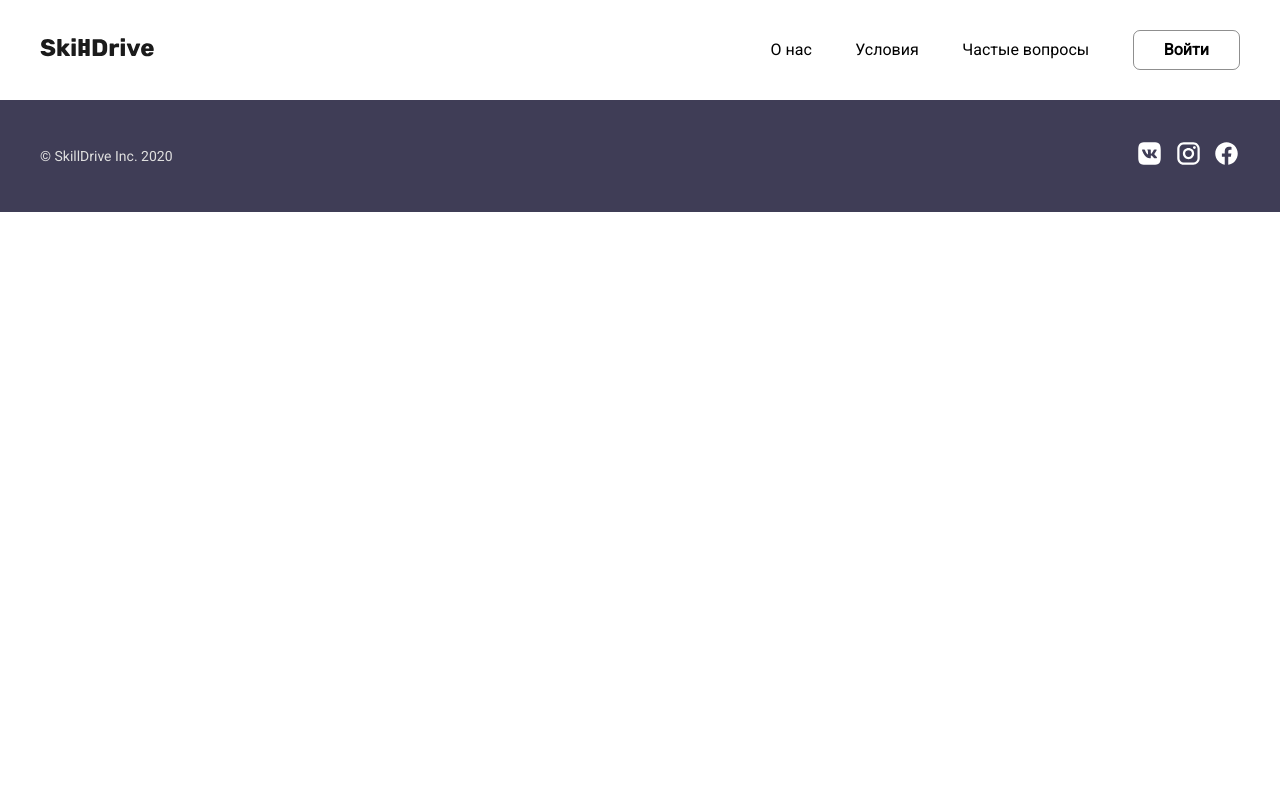
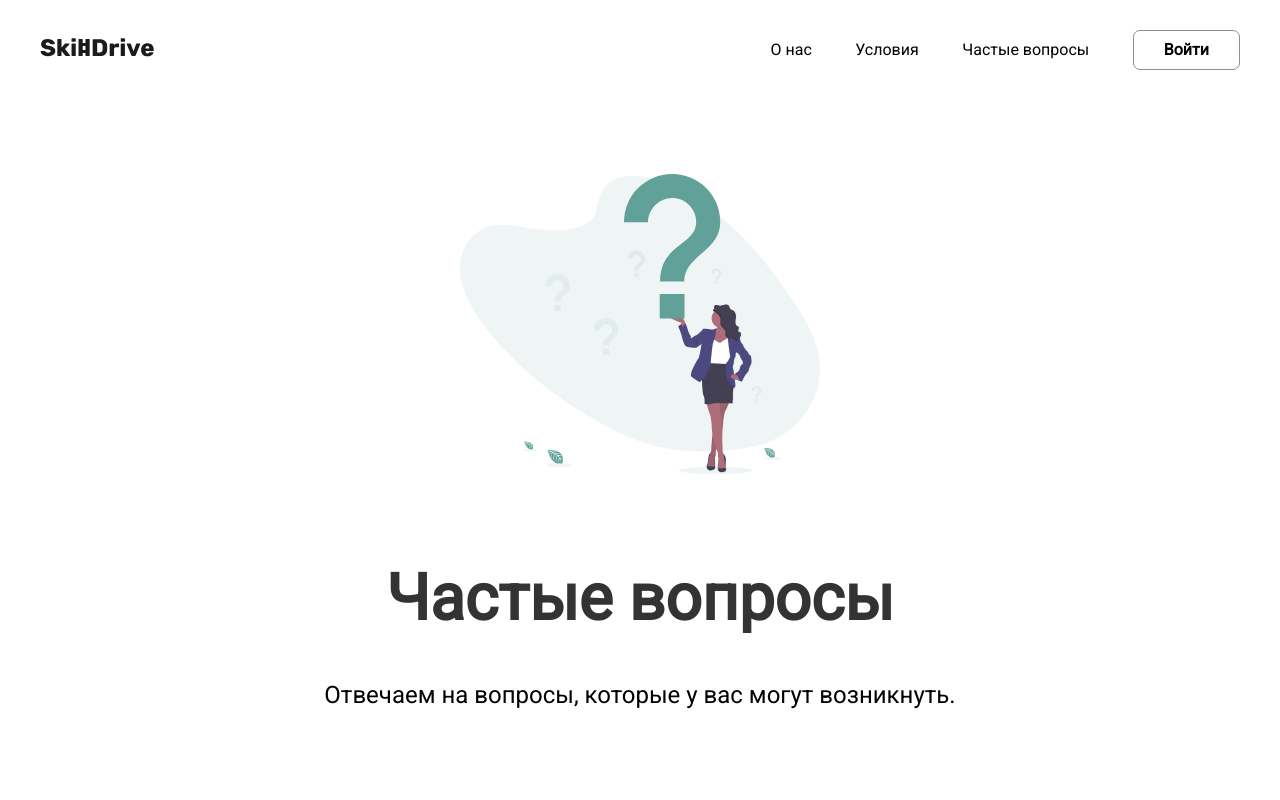
Before and after one commit to alexantoshuk/skillfactory, a plain HTML site: page SF-Drive_homework/module19_homework/faq.html in a window 1280 px wide. Shown: the top 800 px of the page. Drawn offline with Linux system fonts and the light colour scheme.

Commit message:
Add main section with image

```diff
--- a/SF-Drive_homework/module19_homework/faq.html
+++ b/SF-Drive_homework/module19_homework/faq.html
@@ -22,7 +22,16 @@
             <div class="nav-menu-button"><img src="../icons/menu.svg" width="18" alt="" /></div>
         </nav>
     </header>
+    <section class="container flex-container">
+        <figure>
+            <img src="../img/faq.svg " loading="lazy " alt=" " class="head-image" />
+        </figure>
+        <h1>Частые вопросы</h1>
+        <div class="content-text text1">Отвечаем на вопросы, которые у вас могут возникнуть.</div>
+    </section>
+    <section class="container flex-container">
 
+    </section>
     <footer class="footer-container ">
         <div class="copyright ">© SkillDrive Inc. 2020</div>
         <div class="soc-networks">
```
